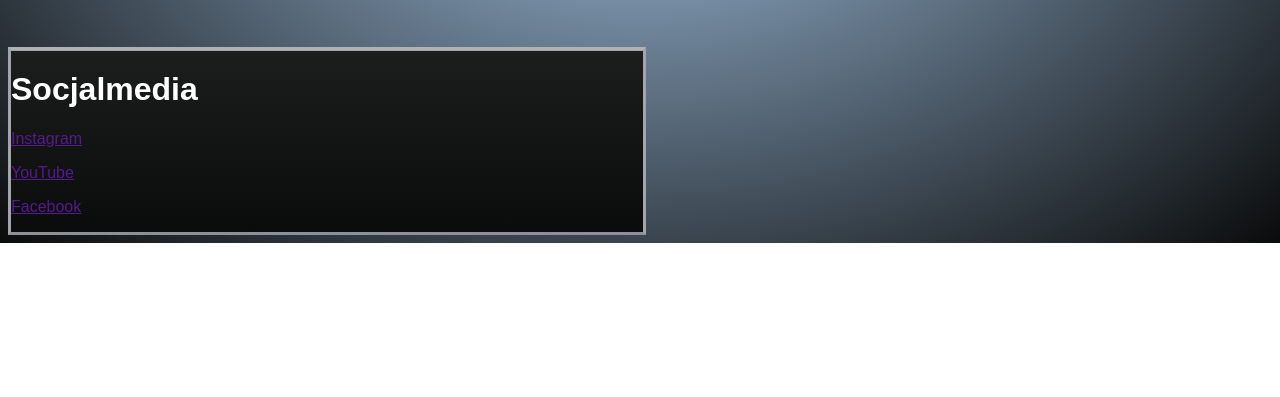
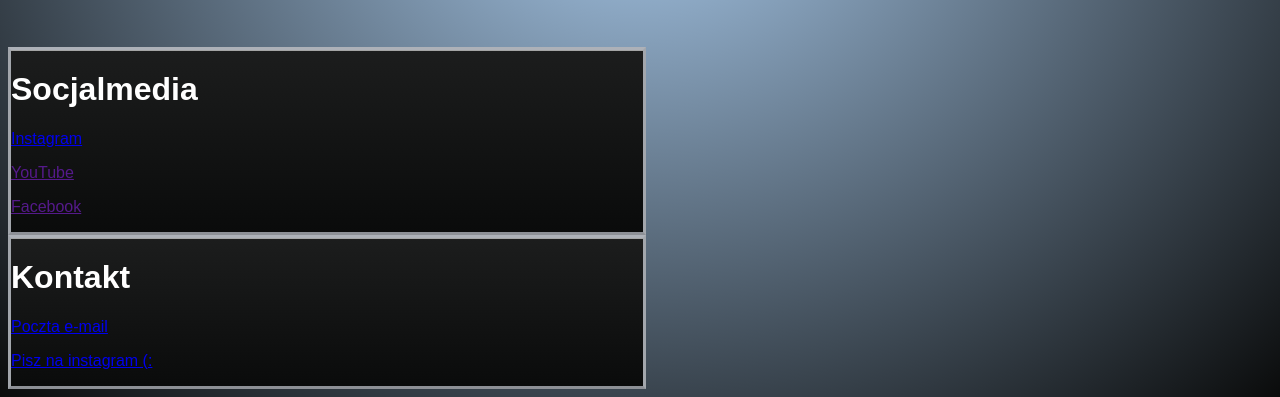
Before and after one commit to zawiszagarbow/zawiszagarbow, a plain HTML site: page index.html in a window 1280 px wide. Shown: the part 679-1076 px from the top of the page. Before the commit the page ends 922 px from the top, so only its background shows below. Drawn offline with Linux system fonts and the light colour scheme.

Commit message:
Update index.html

```diff
--- a/index.html
+++ b/index.html
@@ -34,9 +34,14 @@
 	<p>&nbsp;</p>
 	<div class="math" id="socjale">
 	<h1>Socjalmedia</h1>
-	<p><a href="">Instagram</a></p>
+	<p><a href="https://www.instagram.com/zawiszagarbow/?fbclid=IwZXh0bgNhZW0CMTEAAR3ym5lQOzCkU3c-zeoVGpKlQDazGc0bZ75LHj-5FJptPq9turPHtzftX1E_aem_YnyeAWTnCSACESxKCJDa0w">Instagram</a></p>
 	<p><a href="">YouTube</a></p>
 		<p><a href="">Facebook</a></p>
+	</div>
+	<div class="math" id="socjale">
+		<h1>Kontakt</h1>
+		<a href="mailto:garbowzawisza@gmail.com">Poczta e-mail</a>
+		<p><a href="https://www.instagram.com/zawiszagarbow/?fbclid=IwZXh0bgNhZW0CMTEAAR3ym5lQOzCkU3c-zeoVGpKlQDazGc0bZ75LHj-5FJptPq9turPHtzftX1E_aem_YnyeAWTnCSACESxKCJDa0w">Pisz na instagram (:</a></p>
 	</div>
 	    <script>
         function updateClock() {
```
